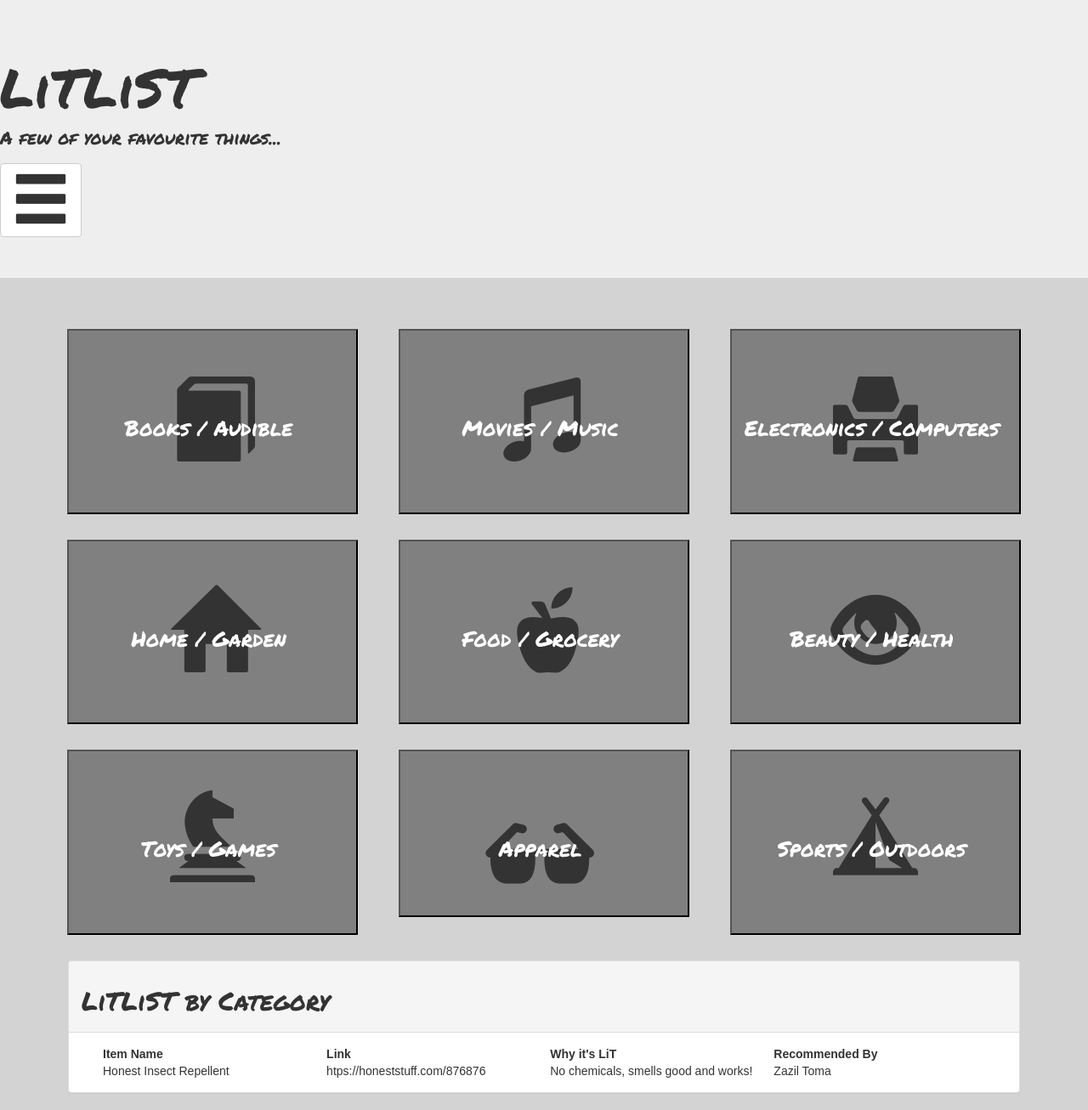
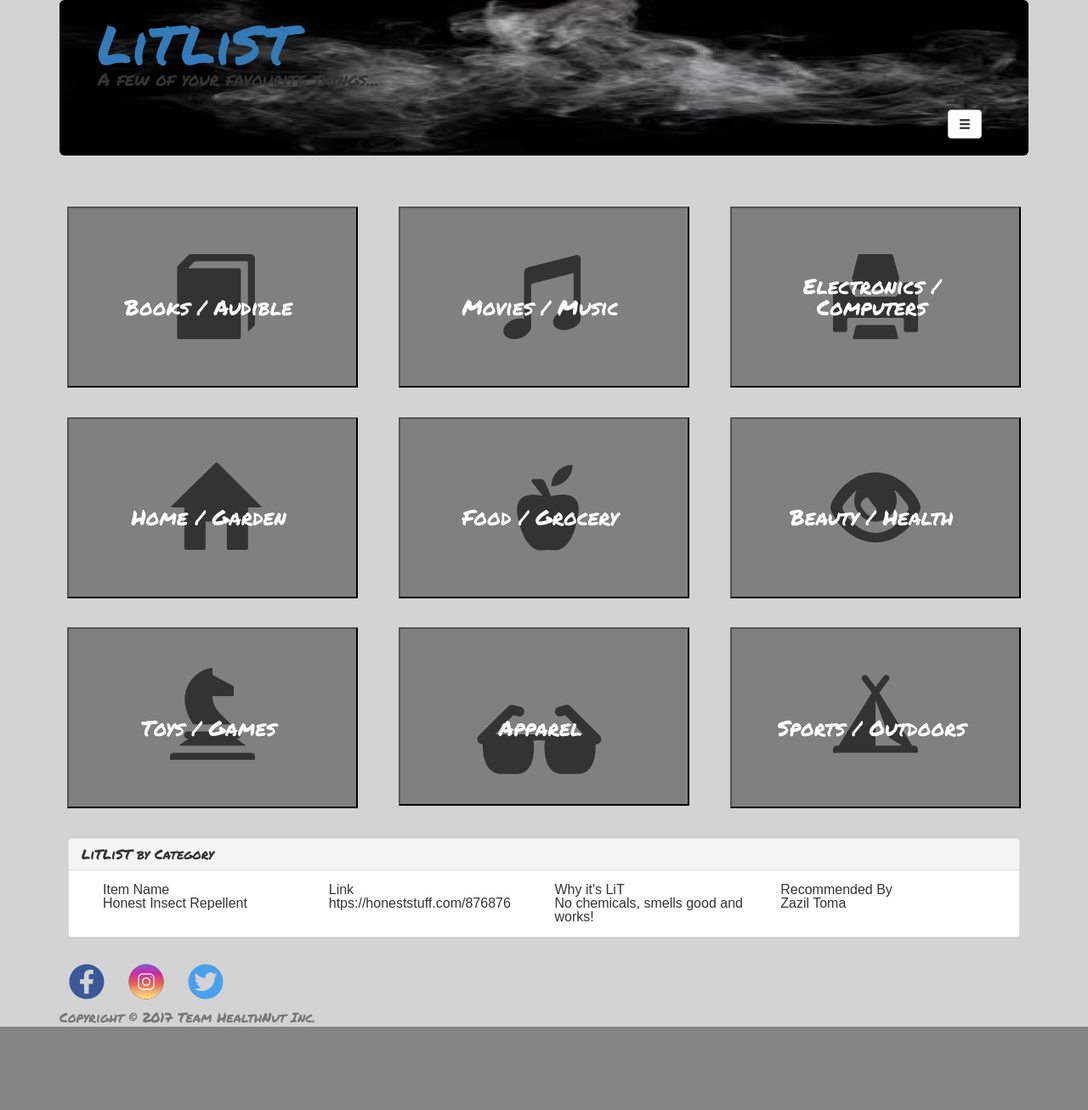
Before and after one commit to enrico1997/litlist, a PHP site: page /categories.html in a window 1280 px wide. Shown: the whole page at 85% size. After the commit the page ends 1208 px from the top, so only its background shows below. Run offline with PHP 8.4, Linux system fonts and the light colour scheme; some libraries are stand-ins or nearby versions.

Commit message:
fixed styling, made consistent

```diff
--- a/assets/css/cat_and_people.css
+++ b/assets/css/cat_and_people.css
@@ -2,7 +2,14 @@
 
 /* Categories and People Pages*/
 
+button, form, input, select {
+  margin: 10px;
+}
 
+label, th, td, ul, li {
+  font-weight: 400;
+  font-family: 'Arial', 'Helvetica Neue', Helvetica, sans-serif;
+}
 
 .catButt {
 	font-size: 20px;
@@ -11,6 +18,15 @@
 	width: 95%;
 	background-color: grey;
 	display: block;
+}
+
+#hamburger,
+#magniGlass {
+	font-size: 1em;
+}
+
+.dropdown {
+	text-align: right;
 }
 
 .glyphicon {
@@ -27,6 +43,13 @@
 	font-size: 25px;
 	margin: 0 auto;
 	white-space: nowrap;
+}
+
+.jumbotron {
+	background: url("../images/smoke.jpg");
+	background-size: 100% 100%;
+	background-repeat: no-repeat;
+	padding: 20px;
 }
 
 .ppl {
@@ -66,10 +89,31 @@
   	border-collapse: separate;
   	border-spacing: 25px 0;
 }
-#apparel{
+
+#apparel {
 	font-size: 1.75em;
 	padding-bottom: 10px;
 
 img {
 	max-height: 100%;
 }
+
+/* Sticky footer styles
+-------------------------------------------------- */
+html {
+  position: relative;
+  min-height: 100%;
+}
+body {
+  /* Margin bottom by footer height */
+  margin-bottom: 60px;
+}
+.footer {
+  position: absolute;
+  bottom: 0;
+  width: 100%;
+  /* Set the fixed height of the footer here */
+  height: 60px;
+  line-height: 20px; /* Vertically center the text there */
+  /*background-color: #f5f5f5;*/
+}
--- a/categories.html
+++ b/categories.html
@@ -1,33 +1,54 @@
 <!DOCTYPE html>
-<html>
+<html lang="en-US">
 <head>
+	<meta charset="utf-8">
 	<title>LitCategories</title>
-	<link rel="stylesheet" type="text/css" href="https://maxcdn.bootstrapcdn.com/bootstrap/3.3.7/css/bootstrap.min.css">
+
+	<!-- jQuery -->
+	<script src="https://cdnjs.cloudflare.com/ajax/libs/jquery/3.2.1/jquery.min.js"></script>
+
+	<!-- Moment.js Reference -->
+	<script src="https://cdn.jsdelivr.net/momentjs/2.12.0/moment.min.js"></script>
+
+	<!-- Bootstrap CDN-->
+	<link rel="stylesheet" href="https://maxcdn.bootstrapcdn.com/bootstrap/3.3.7/css/bootstrap.min.css">
+	<!-- <link rel="stylesheet" href="https://maxcdn.bootstrapcdn.com/bootswatch/3.3.7/slate/bootstrap.min.css"> -->
+	<meta name="viewport" content="width=device-width, initial-scale=1, maximum-scale=1"/>
+
+	<!-- Firebase Reference -->
+	<script src="https://www.gstatic.com/firebasejs/4.3.1/firebase.js"></script>
+
+	<!-- Animate -->
+	<link rel="stylesheet" href="https://cdnjs.cloudflare.com/ajax/libs/animate.css/3.5.2/animate.min.css">
+
+	<!-- Style -->
+	<link rel="stylesheet" type="text/css" href="assets/css/reset.css">
 	<link href="https://fonts.googleapis.com/css?family=Permanent+Marker" rel="stylesheet">
 	<link rel="stylesheet" type="text/css" href="assets/css/cat_and_people.css">
-	<script src="https://www.gstatic.com/firebasejs/live/3.0/firebase.js"></script>
-	<script type="text/javascript" src="https://cdnjs.cloudflare.com/ajax/libs/jquery/3.2.1/jquery.min.js"></script>
+
 </head>
 <body>
 
-<!--JUMBO-->
+  <!-- JUMBO -->
+  <div class="container">
     <div class="jumbotron">
-      <h1 class="animated pulse">LiTLiST</h1>
+      <div class="row">
+        <h1 class="animated pulse"><a href="index.html">LiTLiST</a></h1>
         <p>A few of your favourite things...</p>
-
         <div class="dropdown">
           <button class="btn btn-default dropdown-toggle" type="button" id="dropdownMenu1" data-toggle="dropdown" aria-haspopup="true" aria-expanded="true">
-        <span class="glyphicon glyphicon-menu-hamburger" aria-hidden="true"></span>
+          <span class="glyphicon glyphicon-menu-hamburger" id="hamburger" aria-hidden="true"></span>
           </button>
           <ul class="dropdown-menu" aria-labelledby="dropdownMenu1">
-          <li><a href="#">My Account</a></li>
-          <li><a href="#">Log Out</a></li>
+            <li><a href="www.yahoo.com">My Account</a></li>
+            <li><a href="www.google.com">Log Out</a></li>
           </ul>
         </div>
       </div>
+    </div>
+  </div>
+
 	<!--MAIN-->
-
-
 	<div class="container">
 		<div class="row">
 			<div class="col-sm-4">
@@ -39,7 +60,7 @@
 				<button id="movies" class="catButt"><span class="glyphicon glyphicon-music" aria-hidden="true"></span></button>
 			</div>
 			<div class="col-sm-4">
-				<h3> Electronics / Computers</h3>
+				<h3> Electronics /<br>Computers</h3>
 				<button id="electronics" class="catButt"><span class="glyphicon glyphicon-print" aria-hidden="true"></span></button>
 			</div>
 		</div>
@@ -100,5 +121,31 @@
 		</div>
 	</div>
 
-
+<!-- FOOTER -->
+<footer class="footer" id="footer">
+  	<div class="container social-links">
+    	<a href="https://www.facebook.com" class="ico-anim social-facebook" title="Facebook" target="_blank"></a>
+    	<span class="icon-facebook">
+      	<picture>
+        	<source srcset="./assets/images/facebook.png" media="(min-width: 600px)">
+        <img src="./assets/images/facebook.png"" alt="MDN">
+      	</picture>
+    	</span>
+    	<a href="https://www.instagram.com" class="ico-anim social-instagam" title="Instagram" target="_blank"></a>
+    	<span class="icon-instagram">
+	      	<picture>
+	        	<source srcset="./assets/images/instagram.png" media="(min-width: 600px)">
+	        <img src="./assets/images/instagram.png"" alt="MDN">
+	      	</picture>
+    	</span>
+    	<a href="https://www.twitter.com" class="ico-anim social-twitter" title="Twitter" target="_blank"></a>
+    	<span class="icon-facebook">
+	      <picture>
+	        <source srcset="./assets/images/twitter.png" media="(min-width: 600px)">
+	        <img src="./assets/images/twitter.png"" alt="MDN">
+	      </picture>
+    	</span>
+   		<p class="text-muted">Copyright &copy; 2017 Team HealthNut Inc.</p>
+  	</div>
+</footer>
 </body>
```
Also changed, not shown: ProfileLitGroup.html (+18 -20 lines), assets/css/style.css (+20 -0 lines), index.html (+39 -14 lines). Lines whose indentation alone changed are shown as unchanged.
